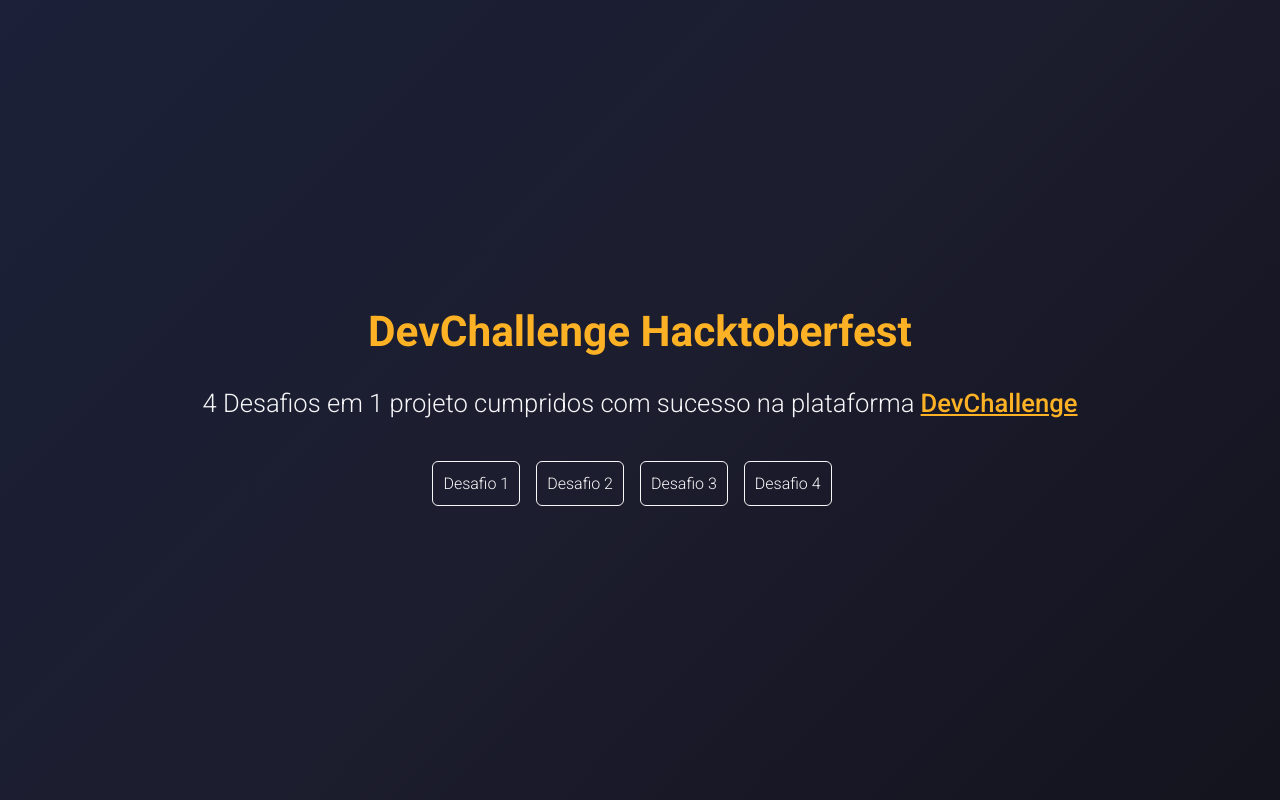
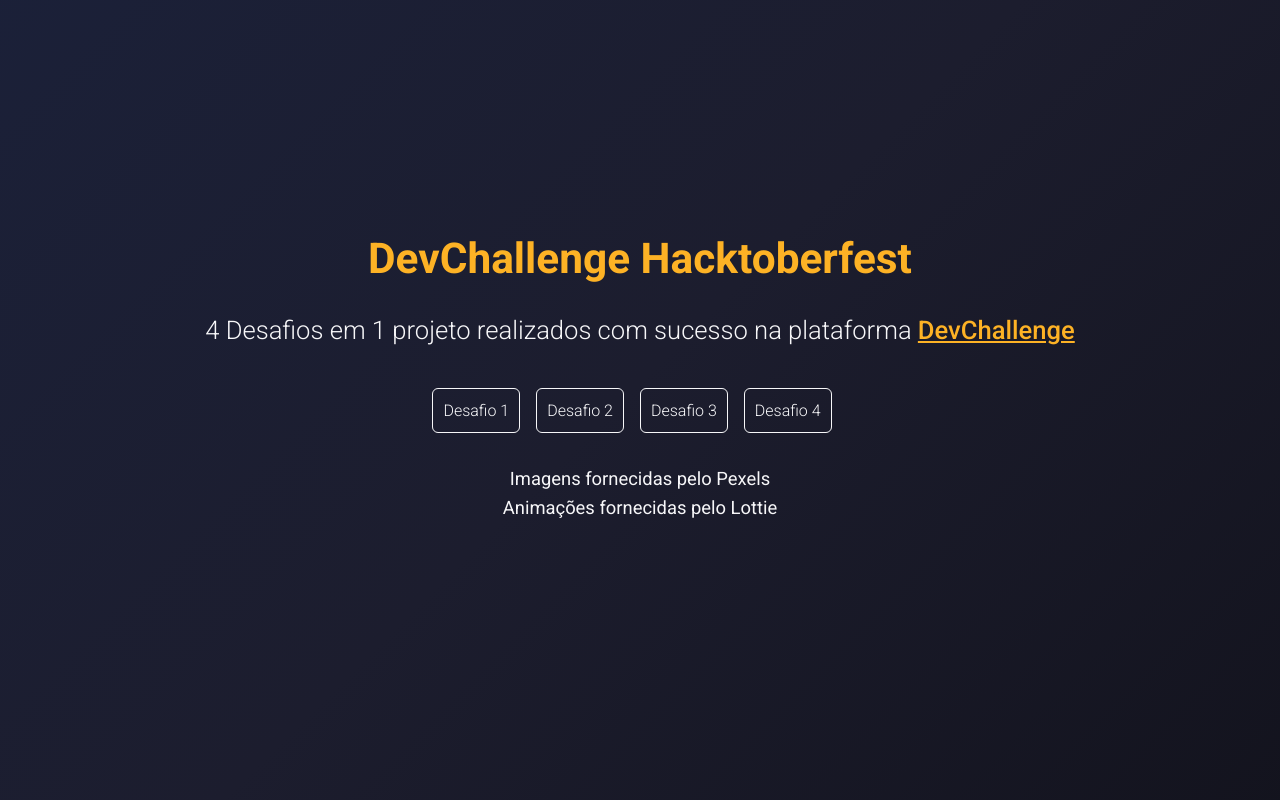
Before and after one commit to GabrielWolf-Dev/Hacktoberfest_DevChallenge, a React (Create React App) app in the folder project_challenge/: page / in a window 1280 px wide. Built offline with nearby package versions, Linux system fonts and the light colour scheme.

Commit message:
Update
make some adjusts

```diff
--- a/project_challenge/src/Components/Home/index.css
+++ b/project_challenge/src/Components/Home/index.css
@@ -50,6 +50,28 @@
     background-color: var(--blue);
 }
 
+.home__footer {
+    width: 100%;
+    margin: 32px 0;
+    padding: 16px 2%;
+    position: relative;
+    bottom: 0;
+    left: 0;
+    display: flex;
+    justify-content: center;
+    align-items: center;
+    gap: 8px;
+    flex-direction: column;
+}
+
+.home__footer__links {
+    color: var(--white);
+    font-size: 1.15rem;
+    transition: ease-out .3s;
+}
+
+.home__footer__links:hover { color: var(--blue-light); }
+
 /*-- Mobile --*/
 @media (max-width: 768px) {
     .home_challenges {
--- a/project_challenge/src/Components/Home/index.js
+++ b/project_challenge/src/Components/Home/index.js
@@ -7,7 +7,7 @@
         <main className="home">
             <h1 className="title-bigger home__title">DevChallenge Hacktoberfest</h1>
             <p className="home__desc">
-              4 Desafios em 1 projeto cumpridos com sucesso na plataforma <a target="blank" className="home__link" href="https://www.devchallenge.com.br/challenges/5f962d59c10c2600213a4c29/details">DevChallenge</a>
+              4 Desafios em 1 projeto realizados com sucesso na plataforma <a target="blank" className="home__link" href="https://www.devchallenge.com.br/challenges/5f962d59c10c2600213a4c29/details">DevChallenge</a>
             </p>
 
             <ul>
@@ -24,6 +24,11 @@
                     <Link className="home__challenge" to="/challenge4">Desafio 4</Link>
                 </li>
             </ul>
+
+            <footer className="home__footer">
+                <a target="blank" className="home__footer__links" href="https://www.pexels.com/pt-br/">Imagens fornecidas pelo Pexels</a>
+                <a target="blank" className="home__footer__links" href="https://lottiefiles.com/">Animações fornecidas pelo Lottie</a>
+            </footer>
         </main>
     );
 }
--- a/project_challenge/src/Components/ThirdChallenge/index.js
+++ b/project_challenge/src/Components/ThirdChallenge/index.js
@@ -101,7 +101,7 @@
                 </form>
 
                 <aside className="words-validate">
-                    <h3 className="subtitle words-validate__title">Palavras válidas no campo de pesquisa acima</h3>
+                    <h3 className="subtitle words-validate__title">Palavras válidas no campo de pesquisa abaixo:</h3>
                     <ul className="words-validate__list-word">
                         {
                            wordsValidate.map((word, index) => {
```
